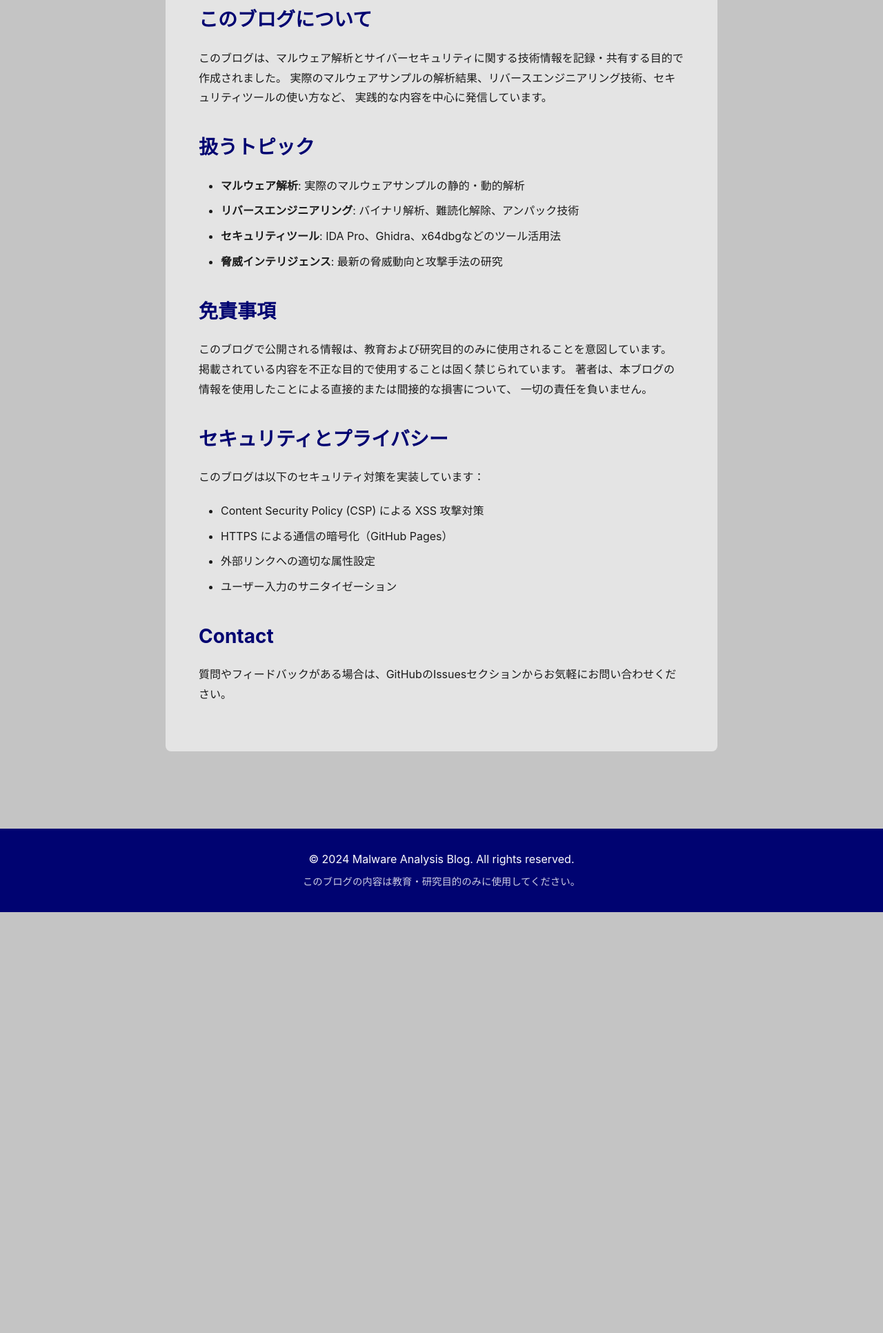
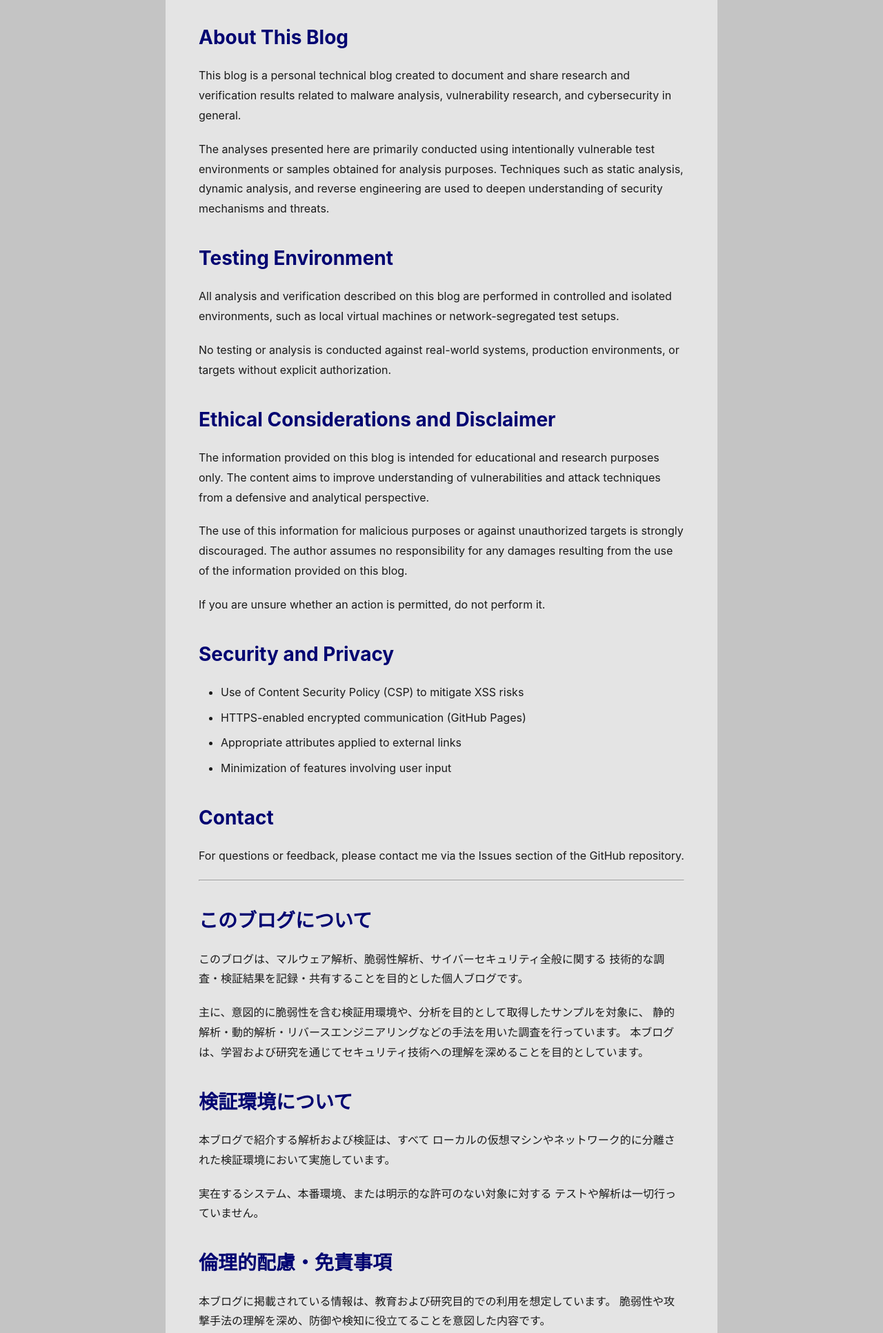
Before and after one commit to Nis6174/Nis6174.github.io, a plain HTML site: page about.html in a window 1280 px wide. Shown: the part 403-2335 px from the top of the page at 69% size. Before the commit the page ends 1725 px from the top, so only its background shows below. Drawn offline with Linux system fonts and the light colour scheme.

Commit message:
Update about.html

```diff
--- a/about.html
+++ b/about.html
@@ -24,54 +24,130 @@
         <div class="article-container">
             <section class="article-header">
                 <h1 class="article-title">About This Blog</h1>
+                <p>
+                    <a href="#english">English</a> | <a href="#japanese">日本語</a>
+                </p>
             </section>
 
             <article class="article-content">
-                <h2>このブログについて</h2>
+
+                <!-- English Section -->
+                <section id="english">
+                    <h2>About This Blog</h2>
                     <p>
-                    このブログは、マルウェア解析とサイバーセキュリティに関する技術情報を記録・共有する目的で作成されました。
-                    実際のマルウェアサンプルの解析結果、リバースエンジニアリング技術、セキュリティツールの使い方など、
-                    実践的な内容を中心に発信しています。
+                        This blog is a personal technical blog created to document and share
+                        research and verification results related to malware analysis,
+                        vulnerability research, and cybersecurity in general.
+                    </p>
+                    <p>
+                        The analyses presented here are primarily conducted using intentionally
+                        vulnerable test environments or samples obtained for analysis purposes.
+                        Techniques such as static analysis, dynamic analysis, and reverse engineering
+                        are used to deepen understanding of security mechanisms and threats.
                     </p>
 
-                <h2>扱うトピック</h2>
-                <ul>
-                    <li><strong>マルウェア解析</strong>: 実際のマルウェアサンプルの静的・動的解析</li>
-                    <li><strong>リバースエンジニアリング</strong>: バイナリ解析、難読化解除、アンパック技術</li>
-                    <li><strong>セキュリティツール</strong>: IDA Pro、Ghidra、x64dbgなどのツール活用法</li>
-                    <li><strong>脅威インテリジェンス</strong>: 最新の脅威動向と攻撃手法の研究</li>
-                </ul>
-
-                <h2>免責事項</h2>
+                    <h2>Testing Environment</h2>
                     <p>
-                    このブログで公開される情報は、教育および研究目的のみに使用されることを意図しています。
-                    掲載されている内容を不正な目的で使用することは固く禁じられています。
-                    著者は、本ブログの情報を使用したことによる直接的または間接的な損害について、
-                    一切の責任を負いません。
+                        All analysis and verification described on this blog are performed
+                        in controlled and isolated environments, such as local virtual machines
+                        or network-segregated test setups.
+                    </p>
+                    <p>
+                        No testing or analysis is conducted against real-world systems,
+                        production environments, or targets without explicit authorization.
                     </p>
 
-                <h2>セキュリティとプライバシー</h2>
+                    <h2>Ethical Considerations and Disclaimer</h2>
                     <p>
-                    このブログは以下のセキュリティ対策を実装しています：
+                        The information provided on this blog is intended for educational
+                        and research purposes only. The content aims to improve understanding
+                        of vulnerabilities and attack techniques from a defensive and analytical perspective.
                     </p>
+                    <p>
+                        The use of this information for malicious purposes or against
+                        unauthorized targets is strongly discouraged.
+                        The author assumes no responsibility for any damages resulting from
+                        the use of the information provided on this blog.
+                    </p>
+                    <p>
+                        If you are unsure whether an action is permitted, do not perform it.
+                    </p>
+
+                    <h2>Security and Privacy</h2>
                     <ul>
-                    <li>Content Security Policy (CSP) による XSS 攻撃対策</li>
-                    <li>HTTPS による通信の暗号化（GitHub Pages）</li>
-                    <li>外部リンクへの適切な属性設定</li>
-                    <li>ユーザー入力のサニタイゼーション</li>
+                        <li>Use of Content Security Policy (CSP) to mitigate XSS risks</li>
+                        <li>HTTPS-enabled encrypted communication (GitHub Pages)</li>
+                        <li>Appropriate attributes applied to external links</li>
+                        <li>Minimization of features involving user input</li>
                     </ul>
 
                     <h2>Contact</h2>
                     <p>
-                    質問やフィードバックがある場合は、GitHubのIssuesセクションからお気軽にお問い合わせください。
+                        For questions or feedback, please contact me via the Issues section
+                        of the GitHub repository.
                     </p>
+                </section>
+
+                <hr>
+
+                <!-- Japanese Section -->
+                <section id="japanese">
+                    <h2>このブログについて</h2>
+                    <p>
+                        このブログは、マルウェア解析、脆弱性解析、サイバーセキュリティ全般に関する
+                        技術的な調査・検証結果を記録・共有することを目的とした個人ブログです。
+                    </p>
+                    <p>
+                        主に、意図的に脆弱性を含む検証用環境や、分析を目的として取得したサンプルを対象に、
+                        静的解析・動的解析・リバースエンジニアリングなどの手法を用いた調査を行っています。
+                        本ブログは、学習および研究を通じてセキュリティ技術への理解を深めることを目的としています。
+                    </p>
+
+                    <h2>検証環境について</h2>
+                    <p>
+                        本ブログで紹介する解析および検証は、すべて
+                        ローカルの仮想マシンやネットワーク的に分離された検証環境において実施しています。
+                    </p>
+                    <p>
+                        実在するシステム、本番環境、または明示的な許可のない対象に対する
+                        テストや解析は一切行っていません。
+                    </p>
+
+                    <h2>倫理的配慮・免責事項</h2>
+                    <p>
+                        本ブログに掲載されている情報は、教育および研究目的での利用を想定しています。
+                        脆弱性や攻撃手法の理解を深め、防御や検知に役立てることを意図した内容です。
+                    </p>
+                    <p>
+                        掲載情報を不正な目的や、許可のない対象への攻撃に使用することは推奨されません。
+                        本ブログの情報を利用したことによって生じたいかなる損害についても、
+                        著者は一切の責任を負いません。
+                    </p>
+                    <p>
+                        行為の可否が不明な場合は、実行しないでください。
+                    </p>
+
+                    <h2>セキュリティとプライバシー</h2>
+                    <ul>
+                        <li>Content Security Policy（CSP）による XSS 対策</li>
+                        <li>HTTPS による通信の暗号化（GitHub Pages）</li>
+                        <li>外部リンクに対する適切な属性設定</li>
+                        <li>ユーザー入力を伴う機能の最小化</li>
+                    </ul>
+
+                    <h2>Contact</h2>
+                    <p>
+                        ご質問や指摘がある場合は、GitHub リポジトリの Issues からご連絡ください。
+                    </p>
+                </section>
+
             </article>
         </div>
     </main>
 
     <footer class="footer">
         <div class="footer-container">
-            <p>&copy; 2024 Malware Analysis Blog. All rights reserved.</p>
+            <p>&copy; 2025 Malware Analysis Blog. All rights reserved.</p>
             <p class="footer-note">このブログの内容は教育・研究目的のみに使用してください。</p>
         </div>
     </footer>
```
Lines whose indentation alone changed are shown as unchanged.
